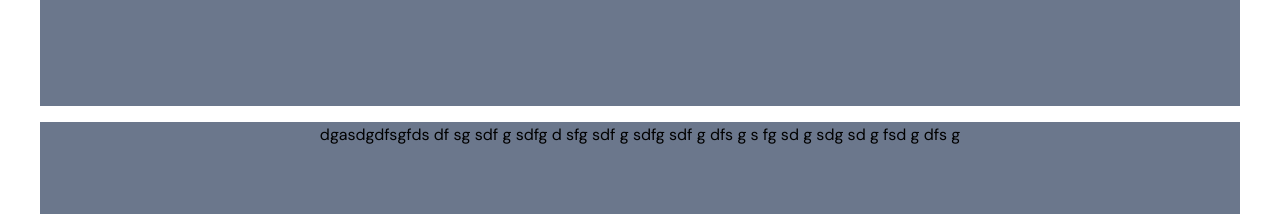
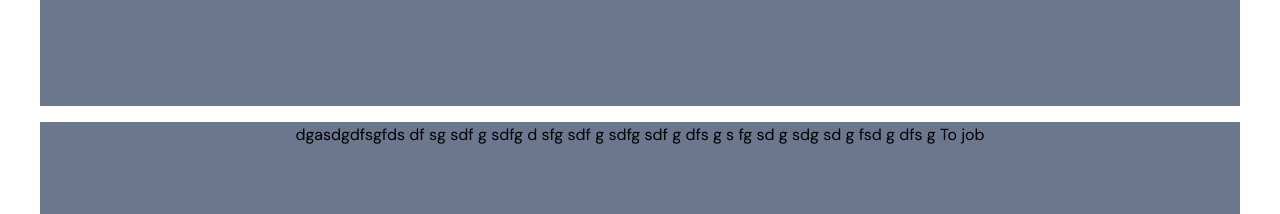
Before and after one commit to GeorgiyIakunenko/elitawork, a Vue app in the folder frontend/: page / in a window 1280 px wide. Shown: the part 1260-1474 px from the top of the page. Built offline with nearby package versions, Linux system fonts and the light colour scheme.

Commit message:
store added

```diff
--- a/frontend/src/components/Header.vue
+++ b/frontend/src/components/Header.vue
@@ -10,6 +10,10 @@ const toggleMenu = () => {
 const CloseMenu = () => {
   menuActive.value = false;
 };
+
+const a = 0;
+
+console.log(a);
 
 const isRouteActive = (routeName, isButton = false) => {
   const currentRoute = router.currentRoute.value.name;
--- a/frontend/src/router/index.js
+++ b/frontend/src/router/index.js
@@ -13,6 +13,8 @@ const router = createRouter({
       console.log("home");
       return { top: 0, behavior: "smooth" };
     }
+
+    return { top: 0, behavior: "smooth" };
   },
   routes: [
     {
@@ -42,6 +44,11 @@ const router = createRouter({
       name: "NotFound",
       component: () => import("@/views/PageNotFound.vue"),
     },
+    {
+      path: "/job/:id",
+      name: "job",
+      component: () => import("../views/Job.vue"),
+    },
   ],
 });
 
--- a/frontend/src/stores/counter.ts
+++ /dev/null
@@ -1,12 +0,0 @@
-import { ref, computed } from 'vue'
-import { defineStore } from 'pinia'
-
-export const useCounterStore = defineStore('counter', () => {
-  const count = ref(0)
-  const doubleCount = computed(() => count.value * 2)
-  function increment() {
-    count.value++
-  }
-
-  return { count, doubleCount, increment }
-})
--- /dev/null
+++ b/frontend/src/stores/store.js
@@ -0,0 +1,19 @@
+import { ref } from "vue";
+import { defineStore } from "pinia";
+
+export const useAppStore = defineStore("store", () => {
+  const jobs = ref([
+    {
+      id: 1,
+      name: "Frontend Developer",
+      description:
+        "Lorem ipsum dolor sit amet consectetur adipisicing elit. Quisquam, voluptatum.",
+      type: "Full Time",
+      salary: "£50,000 - £60,000",
+    },
+  ]);
+
+  return {
+    jobs,
+  };
+});
--- a/frontend/src/views/Home.vue
+++ b/frontend/src/views/Home.vue
@@ -45,6 +45,7 @@ import { scrollToSection } from "@/components/scrollToElement";
         <div class="mb-4 h-40 bg-neutral-200">
           dgasdgdfsgfds df sg sdf g sdfg d sfg sdf g sdfg sdf g dfs g s fg sd g
           sdg sd g fsd g dfs g
+          <router-link to="/job/1">To job</router-link>
         </div>
         <div class="mb-4 h-40 bg-neutral-200">
           dgasdgdfsgfds df sg sdf g sdfg d sfg sdf g sdfg sdf g dfs g s fg sd g
--- /dev/null
+++ b/frontend/src/views/Job.vue
@@ -0,0 +1,32 @@
+<script setup>
+import { useAppStore } from "@/stores/store";
+import JobCard from "@/components/JobCard.vue";
+import { useQuery } from "@tanstack/vue-query";
+
+const store = useAppStore();
+
+const { isLoading, isFetching, isError, data, error } = useQuery({
+  queryKey: ["todos"],
+  queryFn: () =>
+    fetch("https://api.github.com/repos/TanStack/query").then((res) =>
+      res.json(),
+    ),
+});
+
+console.log(isLoading, isFetching, isError, data, error);
+</script>
+
+<template>
+  <main>
+    <div class="container">
+      <div class="">
+        <h1>Наши вакансии</h1>
+        <div class="grid grid-cols-1 gap-4 md:grid-cols-2 lg:grid-cols-3">
+          <JobCard v-for="job in store.jobs" :job="job"></JobCard>
+        </div>
+      </div>
+    </div>
+  </main>
+</template>
+
+<style scoped></style>
```
